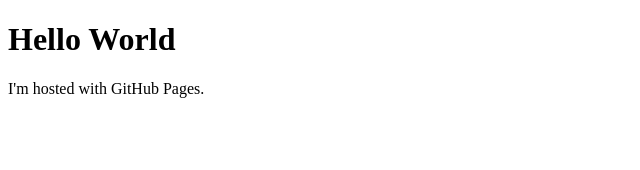
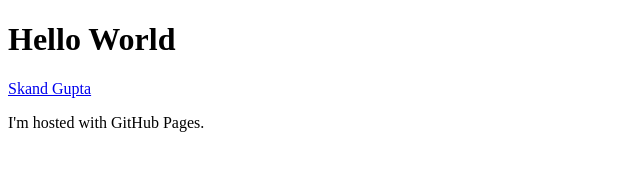
Before and after one commit to skandg41/skandg41.github.io, a plain HTML site: page index.html in a window 1280 px wide. Shown: the whole page, without its empty margins (0-640 px from the left). Drawn offline with Linux system fonts and the light colour scheme.

Commit message:
Add linkedin badge

```diff
--- a/index.html
+++ b/index.html
@@ -2,6 +2,7 @@
 <html>
 <body>
 <h1>Hello World</h1>
+<div class="badge-base LI-profile-badge" data-locale="en_US" data-size="large" data-theme="light" data-type="VERTICAL" data-vanity="skandg41" data-version="v1"><a class="badge-base__link LI-simple-link" href="https://in.linkedin.com/in/skandg41?trk=profile-badge">Skand Gupta</a></div>
 <p>I'm hosted with GitHub Pages.</p>
 </body>
 </html>
```
